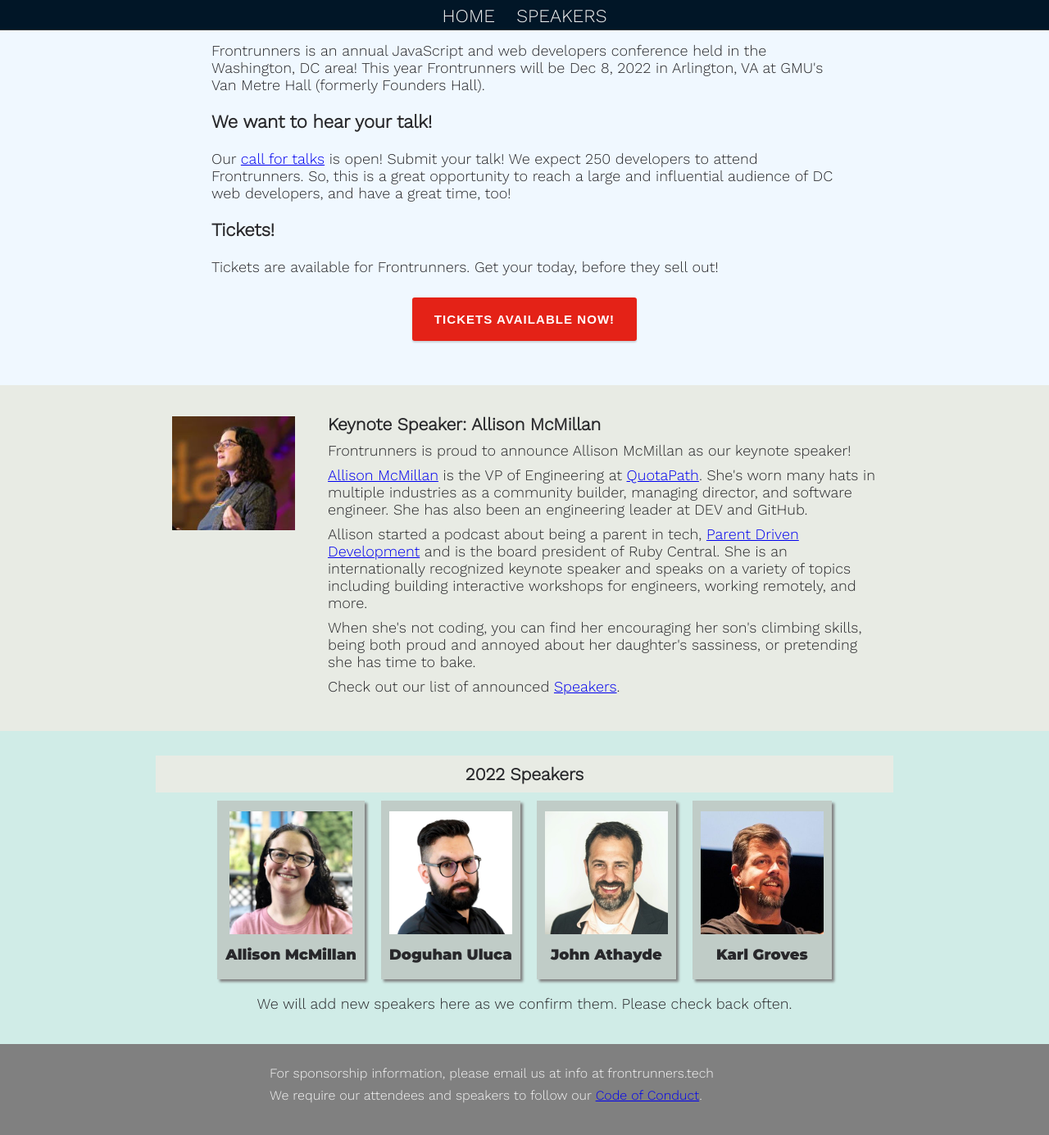
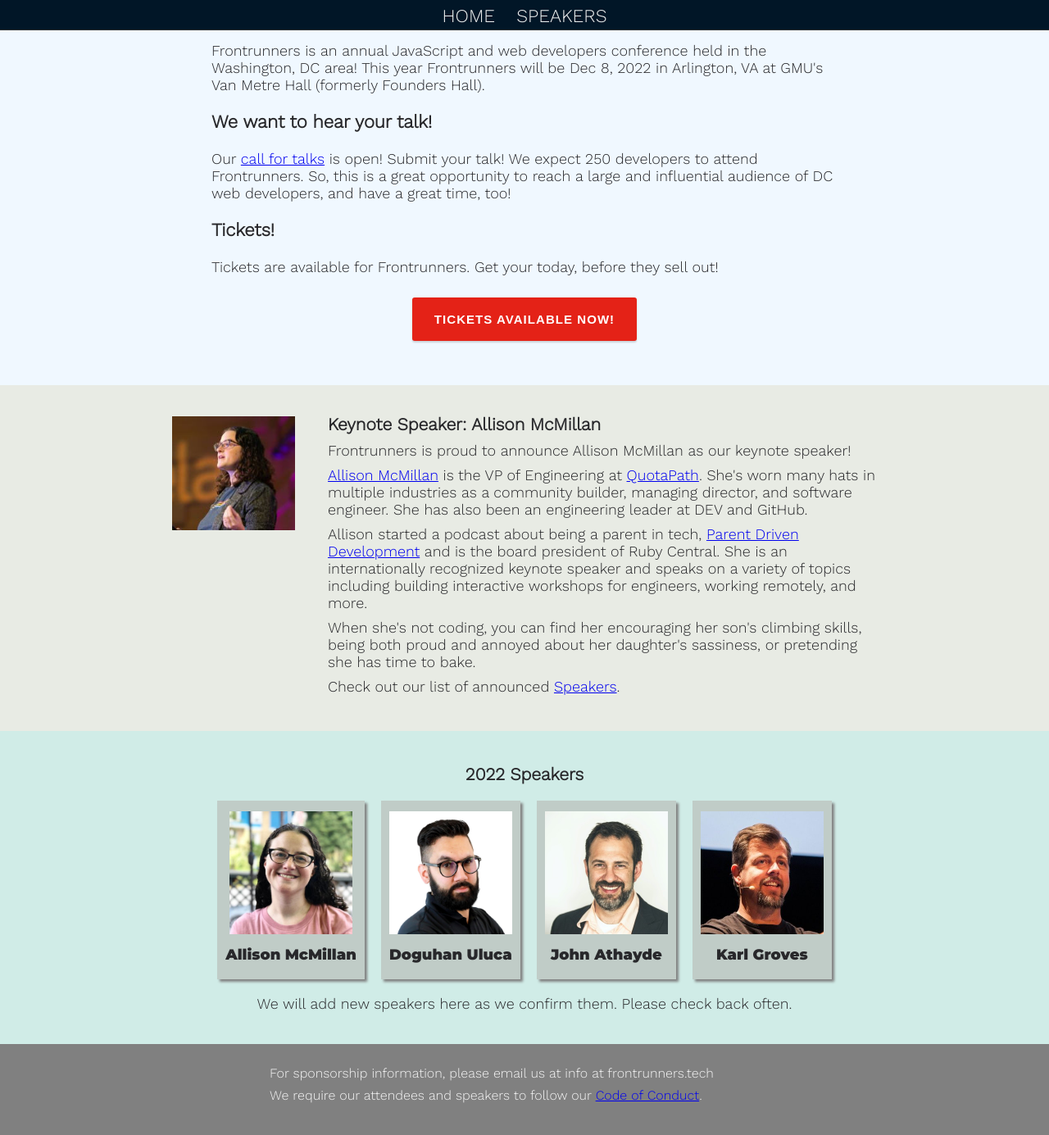
Before and after one commit to gothamgo/frontrunnersconf.github.io, a Jekyll site: the page built from index.html, in a window 1280 px wide and 1400 px high, scrolled down 311 px. Shown: the top 1385 px of the window at 82% size. Built offline with Jekyll 4.4.1, drawn with Linux system fonts in a browser that asks for light colours.

Commit message:
Update headshots.html

```diff
--- a/_includes/headshots.html
+++ b/_includes/headshots.html
@@ -9,6 +9,7 @@
   }
   div.headshots h3 {
     color: #28282B;
+    background-color: #D0ECE7;
     text-align: center;
     padding: 10px 0px;
   }
```
